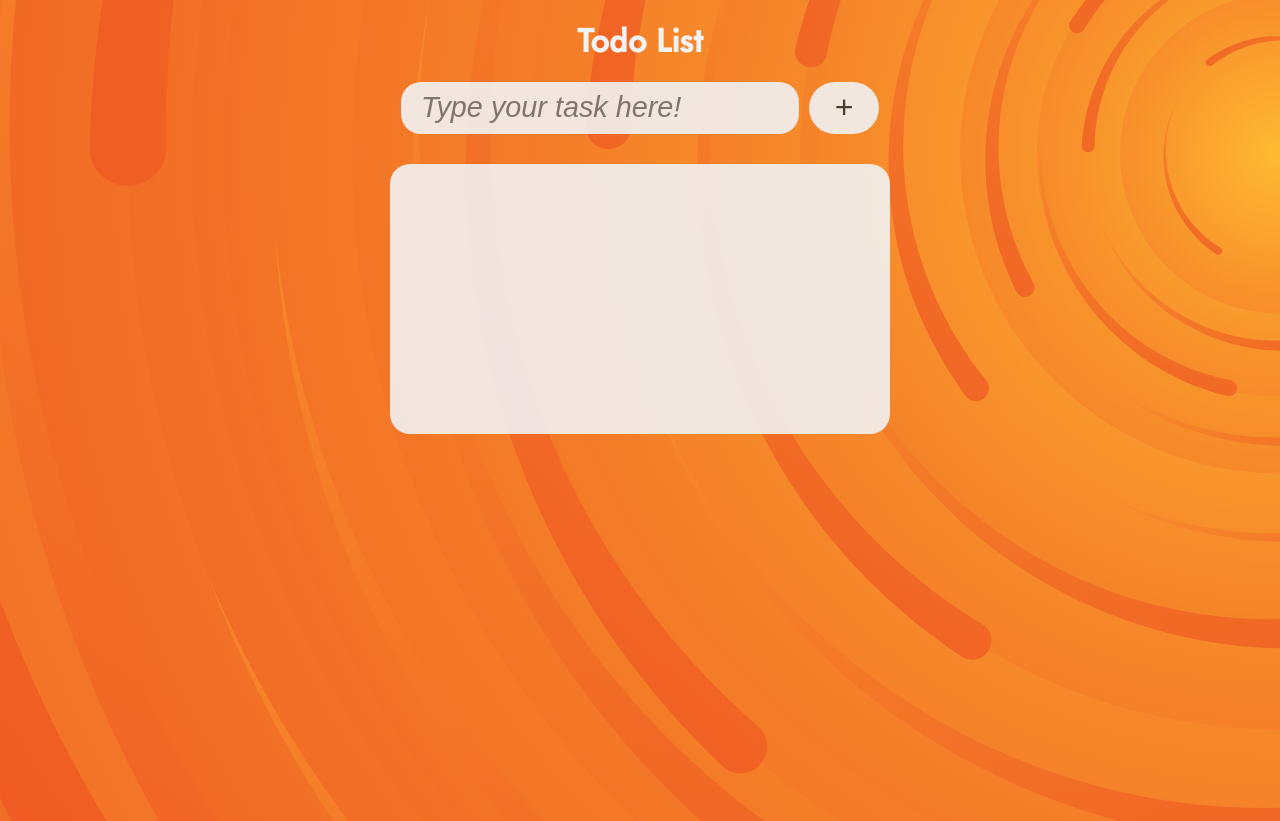
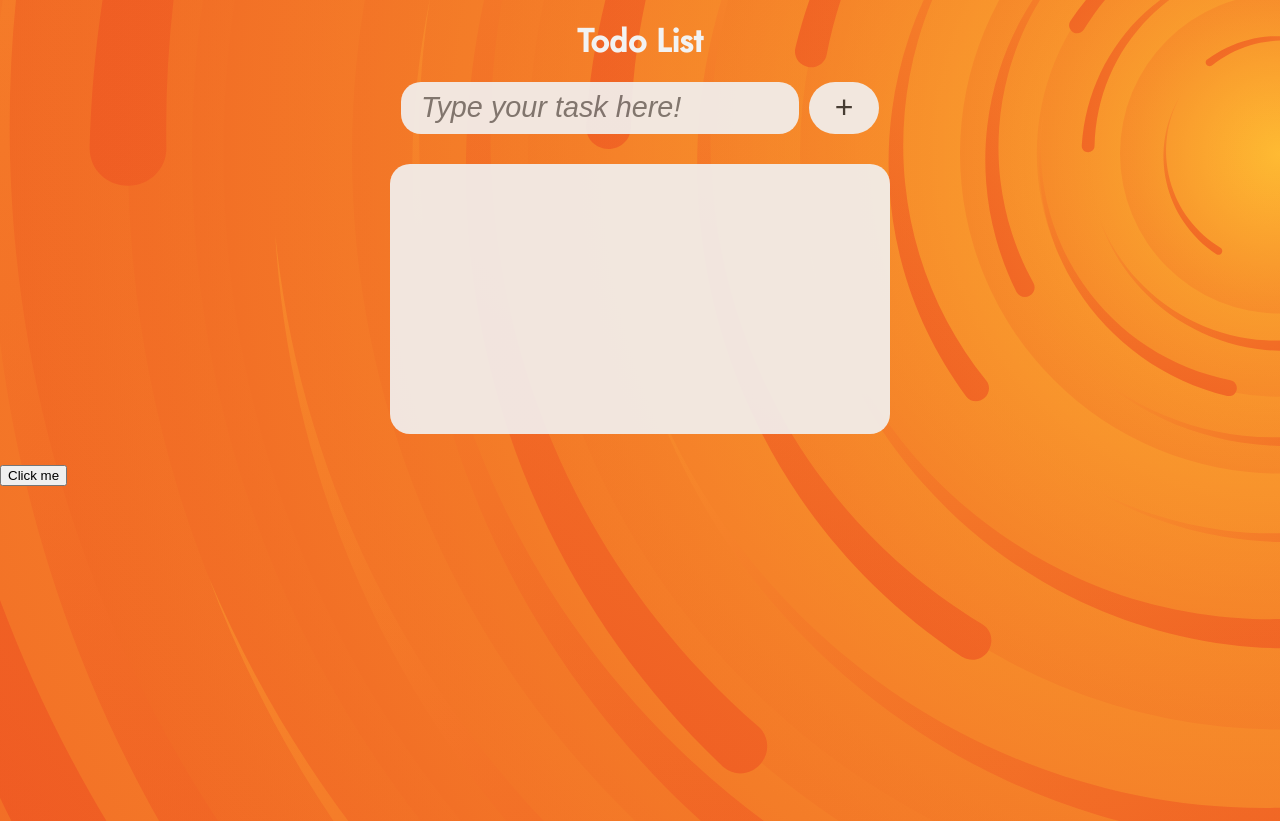
Before and after one commit to Rayhan-Habibi/Todolist, a React (Create React App) app: page / in a window 1280 px wide. Built offline with nearby package versions, Linux system fonts and the light colour scheme.

Commit message:
Fixing the null value while entering the input field

```diff
--- a/src/App.js
+++ b/src/App.js
@@ -10,8 +10,12 @@ function App() {
   function handleChange(e){
     setItems(e.target.value)
   }
+
   const handleClick = (event) => {
     event.preventDefault()
+    if (items == "") {
+      window.alert("Please enter a value")
+    } else {
     const id = todoData.length + 1;
     setTodoData((prev) => [
       ...prev,
@@ -21,7 +25,7 @@ function App() {
         complete: false,
       },
     ]);
-    setItems("");
+    setItems("");}
   };
 
   const handleToggle = (id) => {
@@ -30,11 +34,13 @@ function App() {
     });
     setTodoData(mapped);
   }
-  const clearButton = (id) =>{
-    let mapped = todoData.map(task => {
-      return task.id == id ? { ...task, complete: !task.complete } : { ...task};
-    });
-    setTodoData(mapped);
+
+  const handleClear = () => {
+    for (var i = 0; i <= todoData.map((e) => e.id); i++){
+      if (todoData[i].conpleted = true){
+        setTodoData(todoData.splice(i, 1))
+      }
+    }
   }
 
   return (
@@ -53,6 +59,7 @@ function App() {
           )
         }
       </div>
+      <button onClick={handleClear}>Click me</button>
     </div>
   );
 }
```
